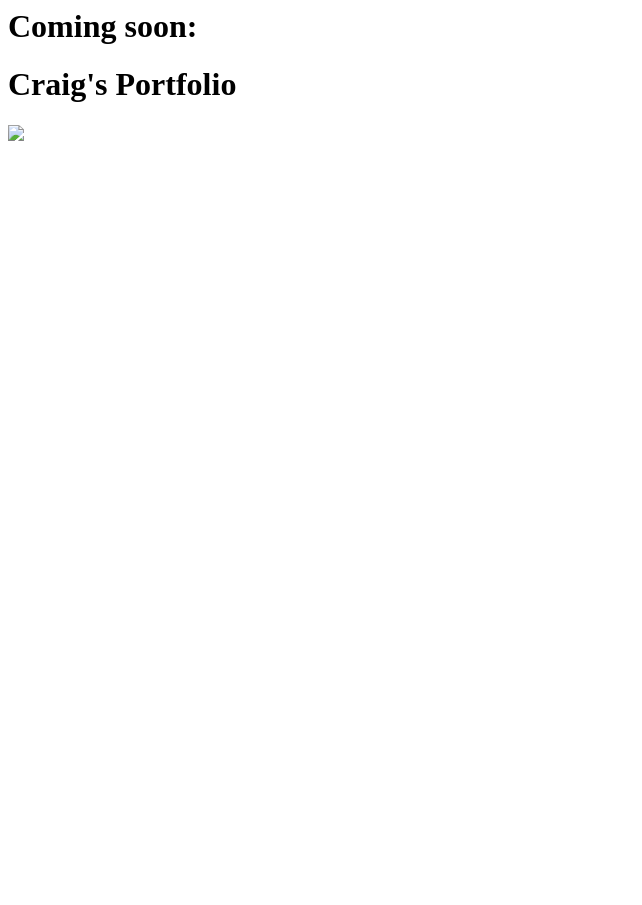
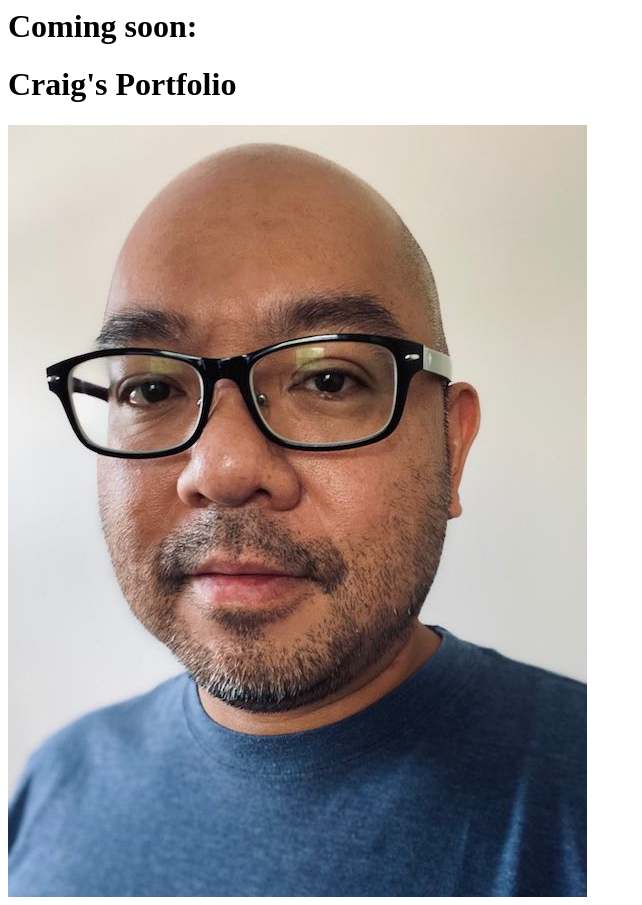
Before and after one commit to craigvillacorta/craigvillacorta.github.io, a plain HTML site: page index.html in a window 1280 px wide. Shown: the whole page, without its empty margins (0-642 px from the left). Before the commit the page ends 800 px from the top, so only its background shows below. Drawn offline with Linux system fonts and the light colour scheme.

Commit message:
Update index.html

```diff
--- a/index.html
+++ b/index.html
@@ -1,5 +1,5 @@
 <html>
     <h1>Coming soon:</h1>
     <h1>Craig's Portfolio</h1>
-    <img src="./craig_fathead_small.jpg" />
+    <img src="./craig_fathead_small.jpeg" />
 </html>
```
